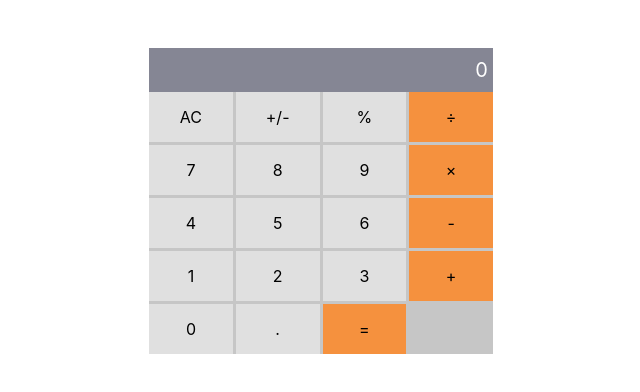
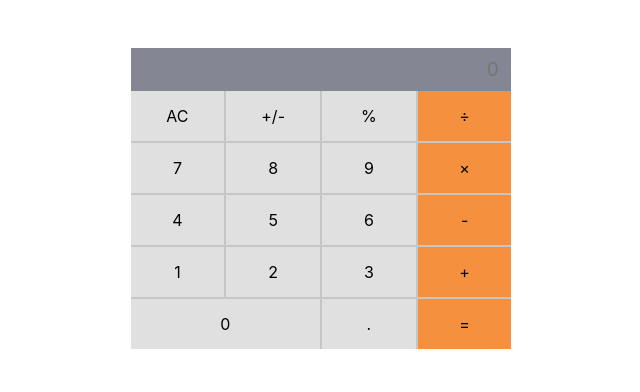
Before and after one commit to microhass/math-magicians, a React (Create React App) app: page / in a window 1280 px wide. Shown: the top 392 px of the page, without its empty margins (319-959 px from the left). Built offline with nearby package versions, Linux system fonts and the light colour scheme.

Commit message:
Finalized the calc UI styling

```diff
--- a/package.json
+++ b/package.json
@@ -6,6 +6,7 @@
     "@testing-library/jest-dom": "^5.16.5",
     "@testing-library/react": "^13.4.0",
     "@testing-library/user-event": "^13.5.0",
+    "prop-types": "^15.8.1",
     "react": "^18.2.0",
     "react-dom": "^18.2.0",
     "react-scripts": "5.0.1",
--- a/src/components/CalcKey.js
+++ b/src/components/CalcKey.js
@@ -1,9 +1,25 @@
 import React from 'react';
+// eslint-disable-next-line import/no-extraneous-dependencies
+import PropTypes from 'prop-types';
 
-const CalcKey = ({ value, rightKey }) => {
-  return (
-    <div className={rightKey ? 'right-key key' : 'key'}>{value}</div>
-  );
+const CalcKey = ({ value, rightKey, doubleWidth }) => {
+  const classes = `${rightKey ? 'right-key' : ''} ${
+    doubleWidth ? 'double-width' : ''
+  } key`;
+
+  return <div className={classes}>{value}</div>;
+};
+
+CalcKey.propTypes = {
+  value: PropTypes.string,
+  rightKey: PropTypes.bool,
+  doubleWidth: PropTypes.bool,
+};
+
+CalcKey.defaultProps = {
+  value: '',
+  rightKey: false,
+  doubleWidth: false,
 };
 
 export default CalcKey;
--- a/src/components/CalcScreen.js
+++ b/src/components/CalcScreen.js
@@ -1,5 +1,9 @@
 import React from 'react';
 
-const CalcScreen = () => <div className='screen'>0</div>;
+const CalcScreen = () => (
+  <form className="screen">
+    <input type="text" name="expr" id="expr" placeholder="0" />
+  </form>
+);
 
 export default CalcScreen;
--- a/src/components/Calculator.js
+++ b/src/components/Calculator.js
@@ -3,28 +3,28 @@ import CalcScreen from './CalcScreen';
 import CalcKey from './CalcKey';
 
 const Calculator = () => (
-  <div className='calculator'>
+  <div className="calculator">
     <CalcScreen />
-    <div className='keys'>
-      <CalcKey value='AC' />
-      <CalcKey value='+/-' />
-      <CalcKey value='%' />
-      <CalcKey value='÷' rightKey={true} />
-      <CalcKey value='7' />
-      <CalcKey value='8' />
-      <CalcKey value='9' />
-      <CalcKey value='×' rightKey={true} />
-      <CalcKey value='4' />
-      <CalcKey value='5' />
-      <CalcKey value='6' />
-      <CalcKey value='-' rightKey={true} />
-      <CalcKey value='1' />
-      <CalcKey value='2' />
-      <CalcKey value='3' />
-      <CalcKey value='+' rightKey={true} />
-      <CalcKey value='0' width='2' />
-      <CalcKey value='.' />
-      <CalcKey value='=' rightKey={true} />
+    <div className="keys">
+      <CalcKey value="AC" />
+      <CalcKey value="+/-" />
+      <CalcKey value="%" />
+      <CalcKey value="÷" rightKey />
+      <CalcKey value="7" />
+      <CalcKey value="8" />
+      <CalcKey value="9" />
+      <CalcKey value="×" rightKey />
+      <CalcKey value="4" />
+      <CalcKey value="5" />
+      <CalcKey value="6" />
+      <CalcKey value="-" rightKey />
+      <CalcKey value="1" />
+      <CalcKey value="2" />
+      <CalcKey value="3" />
+      <CalcKey value="+" rightKey />
+      <CalcKey value="0" doubleWidth />
+      <CalcKey value="." />
+      <CalcKey value="=" rightKey />
     </div>
   </div>
 );
--- a/src/index.css
+++ b/src/index.css
@@ -2,9 +2,18 @@ body {
   padding: 0;
   margin: 0;
   box-sizing: border-box;
-  font-family: -apple-system, BlinkMacSystemFont, 'Segoe UI', 'Roboto',
-    'Oxygen', 'Ubuntu', 'Cantarell', 'Fira Sans', 'Droid Sans',
-    'Helvetica Neue', sans-serif;
+  font-family:
+    -apple-system,
+    BlinkMacSystemFont,
+    'Segoe UI',
+    'Roboto',
+    'Oxygen',
+    'Ubuntu',
+    'Cantarell',
+    'Fira Sans',
+    'Droid Sans',
+    'Helvetica Neue',
+    sans-serif;
   -webkit-font-smoothing: antialiased;
   -moz-osx-font-smoothing: grayscale;
 }
@@ -20,25 +29,48 @@ body {
 .keys {
   background-color: transparent;
   display: grid;
-  gap: 3px;
+  gap: 2px;
   grid-template-columns: repeat(4, 1fr);
   grid-template-rows: repeat(5, 1fr);
 }
 
 .keys .key {
-  padding: 15px 30px;
+  padding: 15px 35px;
   text-align: center;
   background-color: #e0e0e0;
 }
 
+.keys .key:hover {
+  background-color: #eee;
+  cursor: pointer;
+  transition: 0.2s ease;
+}
+
 .key.right-key {
-  background-color: #F5913E;
+  background-color: #f5913e;
+}
+
+.key.right-key:hover {
+  background-color: #f67f1e;
+}
+
+.key.double-width {
+  grid-column: 1 / 3;
 }
 
 .screen {
-  padding: 10px 5px;
+  width: 100%;
+  background-color: #858694;
+}
+
+.screen input {
+  font-size: 20px;
+  padding: 10px 0;
+  padding-left: 6px;
+  width: 95%;
   text-align: right;
+  color: #fff;
   background-color: #858694;
-  font-size: 20px;
-  color: #fff;
+  border: none;
+  outline: none;
 }
```
Also changed, not shown: .eslintrc.json, 1 other file (tests, documents, lock files or other folders).
